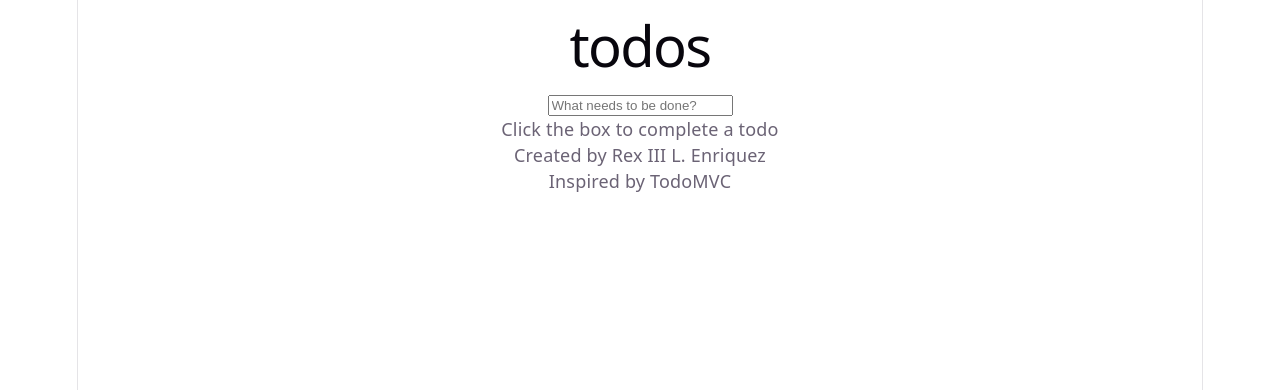
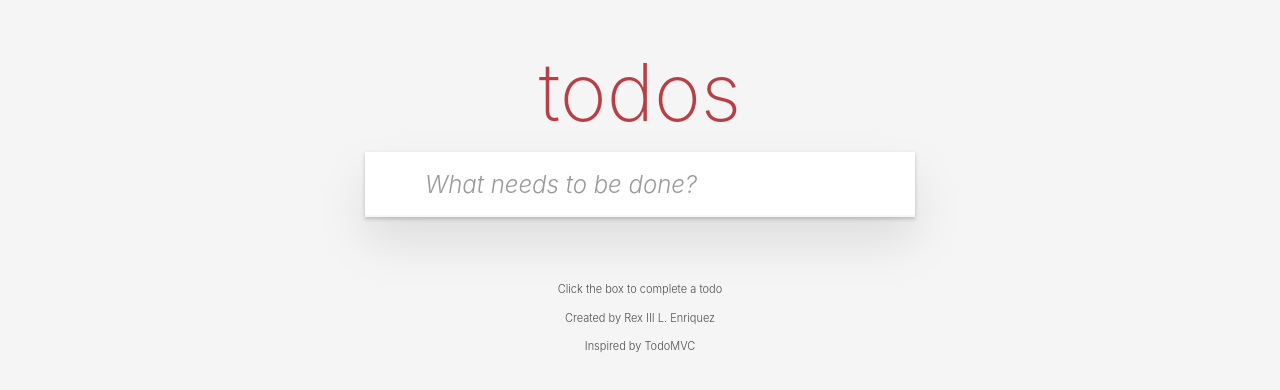
Before and after one commit to rexenriquez2005-oss/csit340-todomvc, a React (Vite) app in the folder csit340-todomvc/: page / in a window 1280 px wide. Shown: the top 390 px of the page. Built offline with nearby package versions, Linux system fonts and the light colour scheme.

Commit message:
feat: show the number of items left

```diff
--- a/csit340-todomvc/package.json
+++ b/csit340-todomvc/package.json
@@ -10,8 +10,10 @@
     "preview": "vite preview"
   },
   "dependencies": {
+    "@tailwindcss/vite": "^4.3.3",
     "react": "^19.3.1",
-    "react-dom": "^19.3.1"
+    "react-dom": "^19.3.1",
+    "tailwindcss": "^4.3.3"
   },
   "devDependencies": {
     "@eslint/js": "^10.0.1",
--- a/csit340-todomvc/src/components/Todos.jsx
+++ b/csit340-todomvc/src/components/Todos.jsx
@@ -4,6 +4,9 @@ function Todos() {
   const [text, setText] = useState("");
 
   const [todos, setTodos] = useState([]);
+
+  const activeTodos = todos.filter((todo) => !todo.completed);
+  const itemsLeft = activeTodos.length;
 
   function handleSubmit(e) {
     e.preventDefault();
@@ -94,7 +97,8 @@ function Todos() {
 
             <footer className="grid h-10 grid-cols-3 items-center border-t border-[#e6e6e6] px-[15px] text-[15px]">
               <span>
-                <strong className="font-light">1</strong> item left
+                <strong className="font-light">{itemsLeft}</strong>{" "}
+                {itemsLeft === 1 ? "item" : "items"} left
               </span>
               <ul className="flex justify-center gap-1">
                 <li>
--- a/csit340-todomvc/src/index.css
+++ b/csit340-todomvc/src/index.css
@@ -1,111 +1 @@
-:root {
-  --text: #6b6375;
-  --text-h: #08060d;
-  --bg: #fff;
-  --border: #e5e4e7;
-  --code-bg: #f4f3ec;
-  --accent: #aa3bff;
-  --accent-bg: rgba(170, 59, 255, 0.1);
-  --accent-border: rgba(170, 59, 255, 0.5);
-  --social-bg: rgba(244, 243, 236, 0.5);
-  --shadow:
-    rgba(0, 0, 0, 0.1) 0 10px 15px -3px, rgba(0, 0, 0, 0.05) 0 4px 6px -2px;
-
-  --sans: system-ui, 'Segoe UI', Roboto, sans-serif;
-  --heading: system-ui, 'Segoe UI', Roboto, sans-serif;
-  --mono: ui-monospace, Consolas, monospace;
-
-  font: 18px/145% var(--sans);
-  letter-spacing: 0.18px;
-  color-scheme: light dark;
-  color: var(--text);
-  background: var(--bg);
-  font-synthesis: none;
-  text-rendering: optimizeLegibility;
-  -webkit-font-smoothing: antialiased;
-  -moz-osx-font-smoothing: grayscale;
-
-  @media (max-width: 1024px) {
-    font-size: 16px;
-  }
-}
-
-@media (prefers-color-scheme: dark) {
-  :root {
-    --text: #9ca3af;
-    --text-h: #f3f4f6;
-    --bg: #16171d;
-    --border: #2e303a;
-    --code-bg: #1f2028;
-    --accent: #c084fc;
-    --accent-bg: rgba(192, 132, 252, 0.15);
-    --accent-border: rgba(192, 132, 252, 0.5);
-    --social-bg: rgba(47, 48, 58, 0.5);
-    --shadow:
-      rgba(0, 0, 0, 0.4) 0 10px 15px -3px, rgba(0, 0, 0, 0.25) 0 4px 6px -2px;
-  }
-
-  #social .button-icon {
-    filter: invert(1) brightness(2);
-  }
-}
-
-body {
-  margin: 0;
-}
-
-#root {
-  width: 1126px;
-  max-width: 100%;
-  margin: 0 auto;
-  text-align: center;
-  border-inline: 1px solid var(--border);
-  min-height: 100svh;
-  display: flex;
-  flex-direction: column;
-  box-sizing: border-box;
-}
-
-h1,
-h2 {
-  font-family: var(--heading);
-  font-weight: 500;
-  color: var(--text-h);
-}
-
-h1 {
-  font-size: 56px;
-  letter-spacing: -1.68px;
-  margin: 32px 0;
-  @media (max-width: 1024px) {
-    font-size: 36px;
-    margin: 20px 0;
-  }
-}
-h2 {
-  font-size: 24px;
-  line-height: 118%;
-  letter-spacing: -0.24px;
-  margin: 0 0 8px;
-  @media (max-width: 1024px) {
-    font-size: 20px;
-  }
-}
-p {
-  margin: 0;
-}
-
-code,
-.counter {
-  font-family: var(--mono);
-  display: inline-flex;
-  border-radius: 4px;
-  color: var(--text-h);
-}
-
-code {
-  font-size: 15px;
-  line-height: 135%;
-  padding: 4px 8px;
-  background: var(--code-bg);
-}
+@import "tailwindcss";
--- a/csit340-todomvc/vite.config.js
+++ b/csit340-todomvc/vite.config.js
@@ -1,7 +1,7 @@
 import react from '@vitejs/plugin-react'
 import { defineConfig } from 'vite'
-
+import tailwindcss from '@tailwindcss/vite'
 // https://vite.dev/config/
 export default defineConfig({
-  plugins: [react()],
+  plugins: [react(), tailwindcss()],
 })
```
Also changed, not shown: 1 other file (tests, documents, lock files or other folders).
